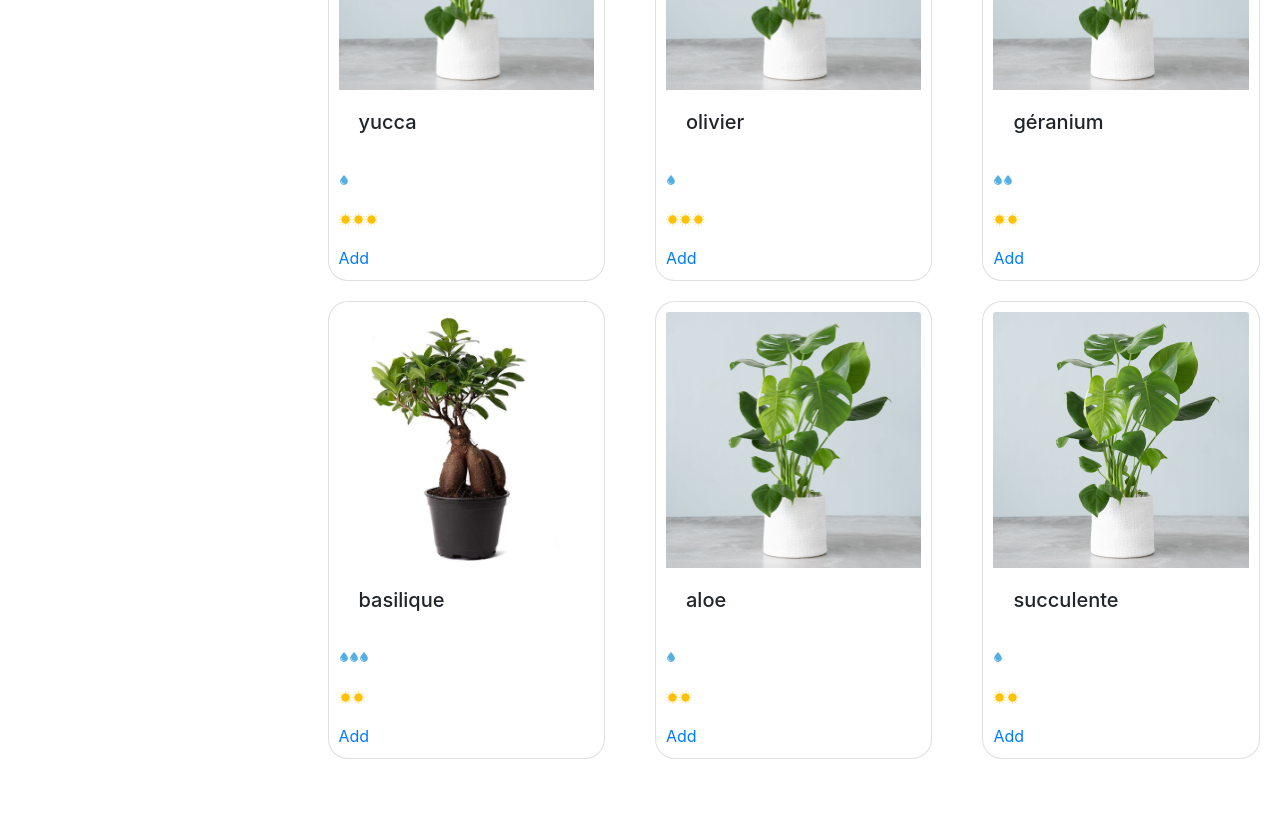
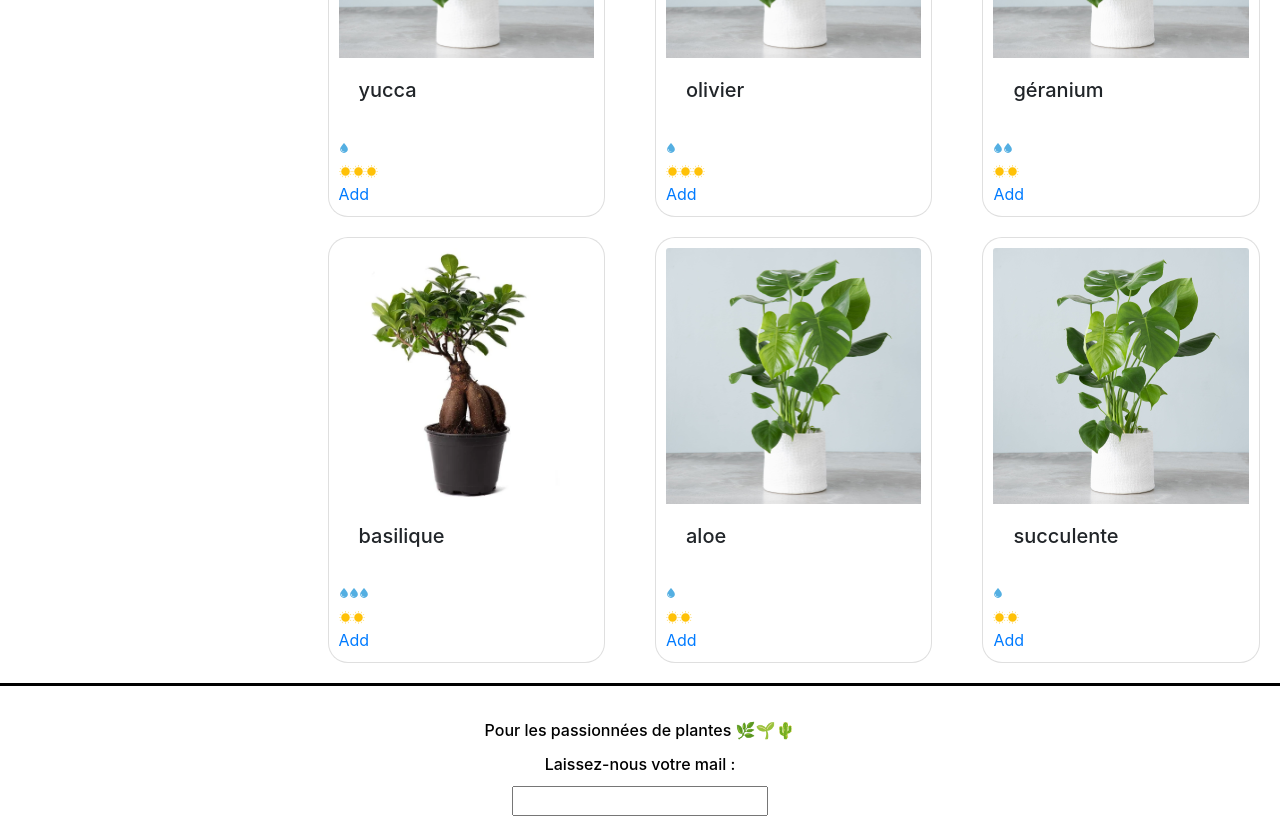
Before and after one commit to anjanante/plant_sale_rt, a React (Create React App) app: page / in a window 1280 px wide. Shown: the part 1060-1886 px from the top of the page. Before the commit the page ends 1839 px from the top, so only its background shows below. Built offline with nearby package versions, Linux system fonts and the light colour scheme.

Commit message:
Footer
Add footer section and mail input validation

```diff
--- a/src/components/App.js
+++ b/src/components/App.js
@@ -2,6 +2,7 @@ import Banner from './Banner';
 import Cart from './Cart';
 import ShoppingList from './ShoppingList';
 import logo from '../assets/logo.png';
+import Footer from './Footer';
 
 function App() {
   return (<div>
@@ -17,6 +18,7 @@ function App() {
         <ShoppingList />
       </div>
     </div>
+    <Footer />
   </div>);
 }
 
--- a/src/components/Banner.js
+++ b/src/components/Banner.js
@@ -1,7 +1,6 @@
 import '../styles/Banner.css'
 
 export default function Banner({children}) {
-    const title = 'The jungle house'
     return (
         <div className="jumbotron">
             <div className='lmj-banner'>
--- a/src/components/CareScale.js
+++ b/src/components/CareScale.js
@@ -6,8 +6,24 @@ export default function CareScale({scaleValue, careType}) {
 
     const scaleType = careType === 'light' ? <img src={Sun} alt='sun-icon' /> : <img src={Water} alt='water-icon' />
 
+    function handleClick(scaleValue,careType){
+        const type = {
+            '1' : 'peu',
+            '2' : 'modérement',
+            '3' : 'beaucoup',
+        }
+        const msg   = 'Cette plante requiert'
+
+        const value = scaleValue > 3 ? 3 : scaleValue;
+
+        if(careType === 'light'){
+            alert(msg+' '+type[value]+'de lumière');
+        }else{
+            alert(msg+' '+type[value]+' d\'arrosage');
+        }
+    }
     return (
-        <div>
+        <div onClick={() => handleClick(scaleValue,careType)}>
             {range.map((rangeElem) =>
                 scaleValue >= rangeElem ? <span key={rangeElem.toString()}>{scaleType}</span> : null
             )}
--- /dev/null
+++ b/src/components/Footer.js
@@ -0,0 +1,26 @@
+import { useState } from 'react'
+import '../styles/Footer.css'
+
+export default function Footer() {
+	const [inputValue, setInputValue] = useState('')
+
+    function handleInput(e) {
+		setInputValue(e.target.value)
+	}
+
+	function handleBlur() {
+		if (!inputValue.includes('@')) {
+			alert("Attention, il n'y a pas d'@, ceci n'est pas une adresse valide 😥")
+		}
+	}
+
+	return (
+		<footer className='lmj-footer'>
+			<div className='lmj-footer-elem'>
+				Pour les passionnées de plantes 🌿🌱🌵
+			</div>
+			<div className='lmj-footer-elem'>Laissez-nous votre mail :</div>
+            <input value={inputValue} onChange={handleInput} onBlur={handleBlur}/>
+		</footer>
+	)
+}
--- a/src/components/PlantItem.js
+++ b/src/components/PlantItem.js
@@ -1,16 +1,22 @@
 import CareScale from './CareScale'
 import '../styles/PlantItem.css'
 
+
 export default function PlantItem({name,cover,light,water}){
+    function handleClick(name,e){
+        console.log(e)
+        console.log('Click plant ',name)
+    }
+
     return (
-        <div className='card box'>
+        <div className='card box' onClick={(e) => handleClick(name,e)}>
             <img className='card-img-top lmj-plant-item-covera' src={cover} alt={`${name} cover`} />
-            <div class="card-body">
-                <h5 class="card-title">{name}</h5>
+            <div className="card-body">
+                <h5 className="card-title">{name}</h5>
             </div>
-            <p class="card-text"><CareScale careType='water' scaleValue={water} /></p>
-            <p class="card-text"><CareScale careType='light' scaleValue={light} /></p>
-            <a href="#" class="card-link">Add</a>
+            <span className="card-text"><CareScale careType='water' scaleValue={water} /></span>
+            <span className="card-text"><CareScale careType='light' scaleValue={light} /></span>
+            <a href="#" className="card-link">Add</a>
         </div>
     )
 }
--- a/src/datas/plantList.js
+++ b/src/datas/plantList.js
@@ -8,7 +8,7 @@ export const plantList = [
 		id: '1ed',
 		isBestSale: true,
 		light: 2,
-		water: 3,
+		water: 5,
 		cover: monstera
 	},
 	{
--- /dev/null
+++ b/src/styles/Footer.css
@@ -0,0 +1,14 @@
+.lmj-footer {
+	color: black;
+	padding: 32px;
+	border-top: solid 3px black;
+	display: flex;
+	justify-content: flex-start;
+	flex-direction: column;
+	align-items: center;
+	font-weight: 500;
+}
+
+.lmj-footer-elem {
+	margin-bottom: 10px;
+}
```
